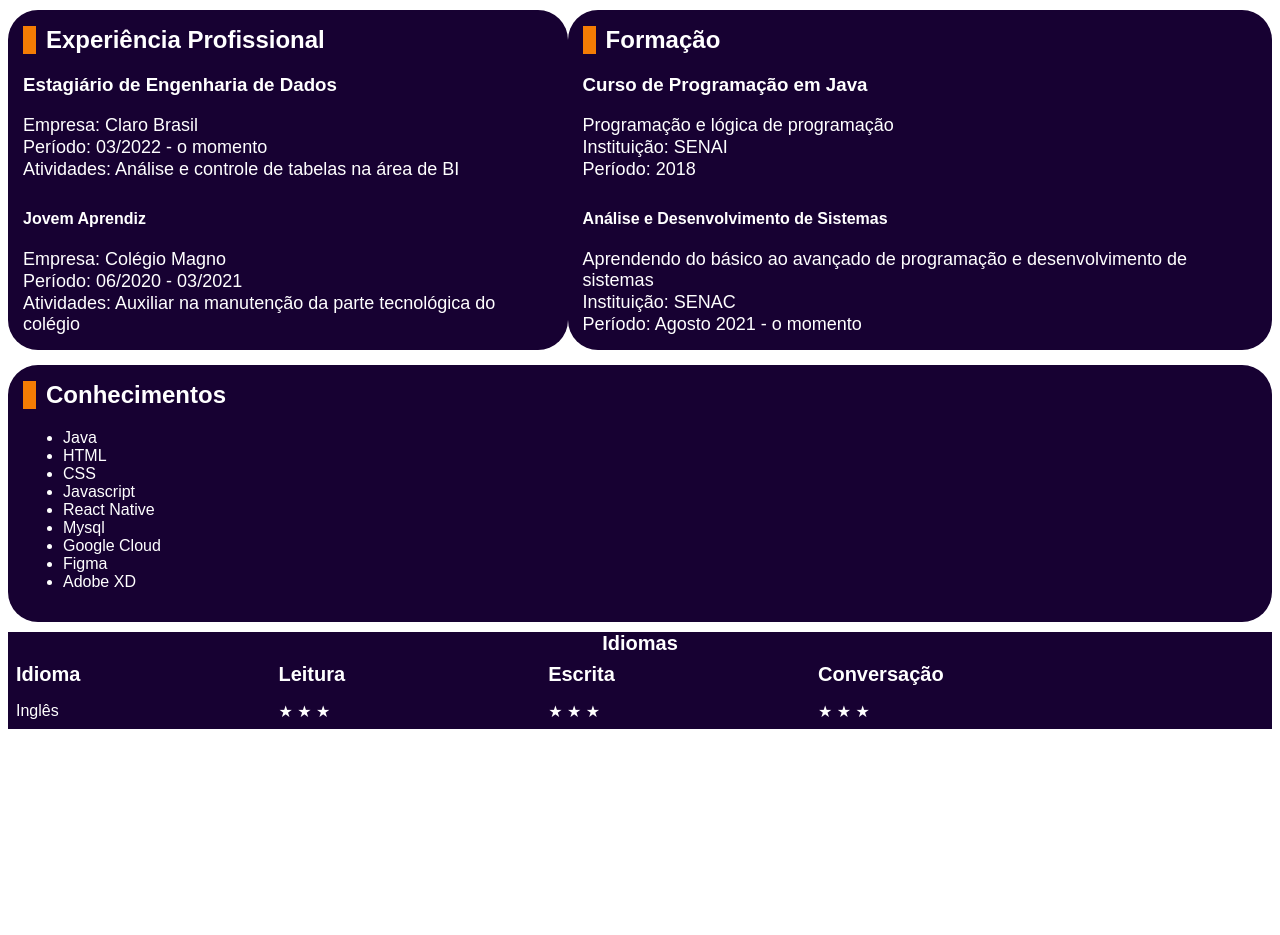
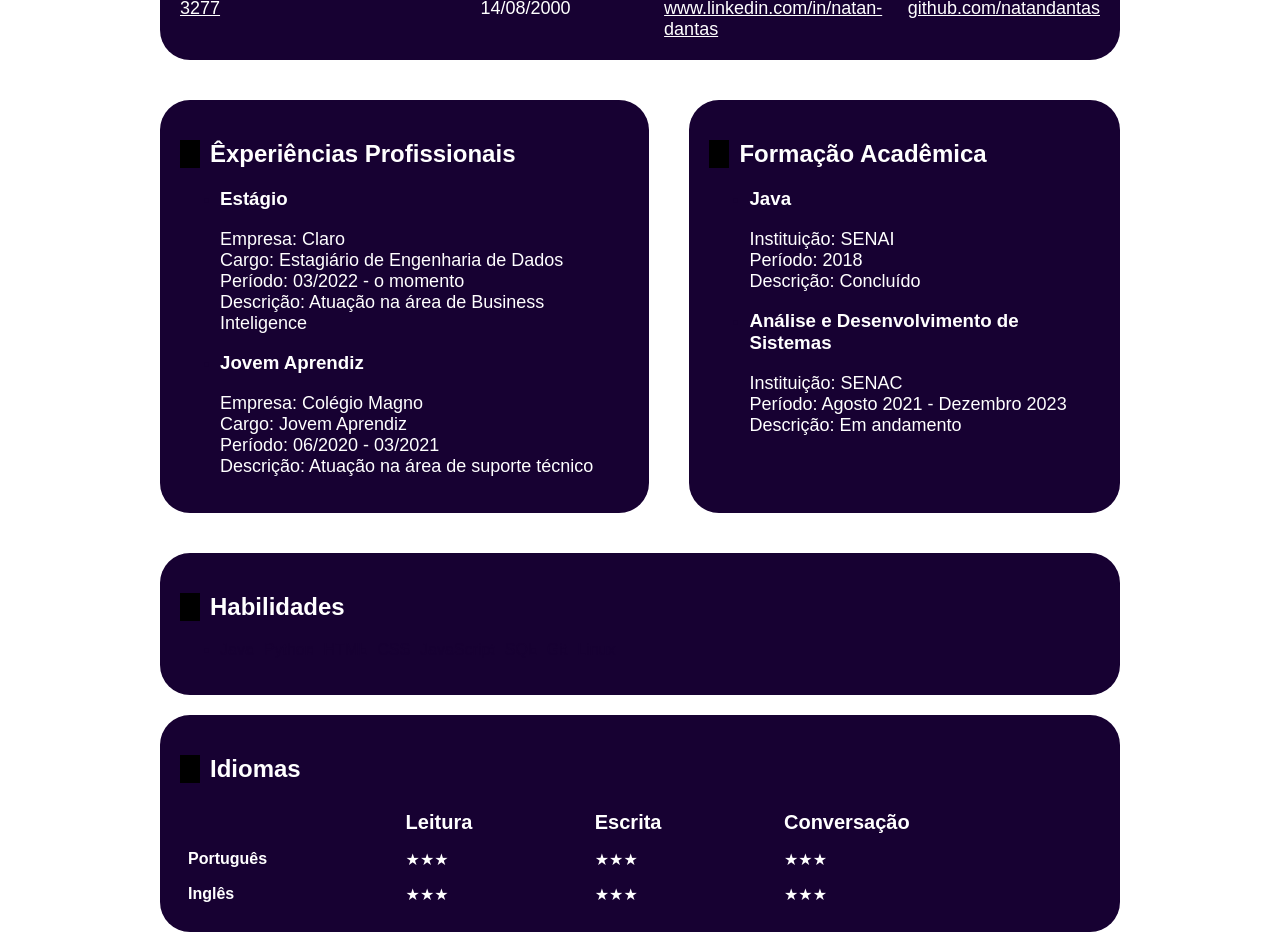
Before and after one commit to NatanDantas/Desenvolvimento_de_Sistemas_web, a plain HTML site: page index.html in a window 1280 px wide. Shown: the part 255-1190 px from the top of the page. Before the commit the page ends 992 px from the top, so only its background shows below. Drawn offline with Linux system fonts and the light colour scheme.

Commit message:
Correção da atividade - 0227

```diff
--- a/css/estilos.css
+++ b/css/estilos.css
@@ -5,36 +5,90 @@
   --texto-padrao: #ffffff;
   --fundo-padrao: #170132;
   color: var(--fundo-padrao);
+  font-family: Arial, sans-serif;
 }
-a {
+main{
+  margin: 0 auto;
+  width: min(1000px, 100% );
+}
+a{
   color: var(--texto-padrao);
 }
-body {
-  font-family: Arial, sans-serif;
-  box-sizing: border-box;
+.area-dados{
+  background-color: var(--fundo-padrao);
+  padding: 20px;
+  border-radius: 30px;
+  margin: 20px;
+  transition: all ease-in-out 0.5;
 }
-header {
-  padding: 20px;
-  background-color: var(--fundo-padrao);
-  padding: 30px;
-  border-radius: 30px;
+.area-dados:hover{
+  background-color: #45239454;
+  transform: translate(-10px, -10px);
+  box-shadow: 10px 10px 15px #ccc;
+  color: var(--fundo-padrao);
+  transition: all ease-in-out 0.5;
 }
-.foto {
-  float: left;
+.area-dados > h2 {
+  border-left: 20px solid #000000;
+  color: var(--texto-padrao);
+  padding-left: 10px;
+  transition: all ease-in-out 0.5s;
+}
+.area-dados:hover > h2 {
+  border-left-color: #ffffff;
+}
+#dados-pessoais > h1 {
+  text-align: center;
+}
+#dados-pessoais > div {
+  display: flex;
+}
+#dados-pessoais > div > img {
+  border-radius: 50%;
   width: 150px;
   height: 150px;
-  margin-right: 20px;
-  border-radius: 50%;
 }
-.foto img {
-  border-radius: 50%;
+#dados-pessoais > div > div {
+  margin-left: 50px;
+  text-align: center;
 }
-.info {
-  overflow: auto;
+.infos-lado-a-lado {
+  display: flex;
+  flex-direction: row;
+  flex-wrap: nowrap;
+  justify-content: space-between;
+}
+.infos-lado-a-lado > .area-dados {
+  flex-grow: 1;
+  flex-shrink: 1;
+}
+#habilidades > ul {
+  display: flex;
+  flex-wrap: wrap;
+  gap: 10px;
+}
+#conhecimentos > ul > li {
+  list-style: none;
+  padding: 5px 10px;
+  flex-grow: 3;
+  color: brown;
+  text-align: center;
+  background-color: aquamarine;
+  border: 1px solid rebeccapurple;
+  border-radius: 10px;
+}
+#idiomas > table {
+  width: 100%;
+}
+#idiomas > table > thead > tr {
+  background-color: black;
 }
 h1 {
   margin: 0;
   font-size: 36px;
+  color: var(--texto-padrao);
+}
+h3{
   color: var(--texto-padrao);
 }
 p {
@@ -42,72 +96,12 @@ p {
   font-size: 18px;
   color: var(--texto-padrao);
 }
-.contato {
-  margin-top: 20px;
-}
-.contato p {
-  margin-bottom: 5px;
-}
-.textbox1 {
-  background-color: var(--fundo-padrao);
-  margin-top: 15px;
-  padding: 15px;
-  border-radius: 30px;
-}
-.textbox2 {
-  background-color: var(--fundo-padrao);
-  margin-top: 15px;
-  padding: 15px;
-  border-radius: 30px;
-}
-.textbox3 {
-  background-color: #170132;
-  margin-top: 15px;
-  padding: 15px;
-  border-radius: 30px;
-}
-.experience h2 {
-  margin-top: 1px;
-  color: #ffffff;
-}
-.experience h3 {
-  margin-top: 1px;
-  color: #ffffff;
-}
-.experience h4 {
-  margin-top: 30px;
-  color: #ffffff;
-}
-.experience p {
-  margin-top: 1px;
-  color: #ffffff;
-}
-.experience ul {
-  margin-top: 1px;
-  color: #ffffff;
-}
-
-table {
-  background-color: #170132;
-  margin-top: 10px;
-  border-collapse: collapse;
-  width: 100%;
-}
-
 thead {
   background-color: #170132;
   color: #ffffff;
   font-size: 20px;
   font-weight: bold;
 }
-
-caption {
-  background-color: #170132;
-  color: #ffffff;
-  font-size: 20px;
-  font-weight: bold;
-}
-
 th,
 td {
   text-align: left;
@@ -118,16 +112,3 @@ td {
 th {
   background-color: #170132;
 }
-
-h2 {
-  border-left: 13px solid #f47c04;
-  padding-left: 10px;
-}
-.info-lad-a-lado {
-  display: flex;
-  justify-content: space-between;
-}
-.info-lad-a-lado > .experience {
-  flex-grow: 2;
-  flex-shrink: 1;
-}
--- a/index.html
+++ b/index.html
@@ -10,97 +10,98 @@
     </head>
 
     <body>
-        <header class="container">
-            <div class="foto">
-                <img src="img/Perfilcv.png" alt="Foto" width="150" height="150">
+        <main>
+            <header id="dados-pessoais" class="area-dados">
+                <h1>José Natan Claudino Dantas</h1>
+                <div>
+                    <img id="foto-perfil" src="img/Perfilcv.png" alt="Foto de Natan Dantas">
                 </div>
-
-            <div class="info">
-                <h1>José Natan Claudino Dantas</h1>
-                <div class="contato">
-                    <p>E-mail: natancdantas@gmail.com</p>
-                    <p>Telefone: (11) 95927-3277</p>
-                    <p>Data de nascimento: 08/14</p>
+                <div>
+                    <p><a href="tel: +55 11 95927-3277">(11) 95927-3277</a></p>
+                    <p><a href="mailto:natancdantas@gmail.com">natancdantas@gmail.com</a></p>
+                    <p>Data de Nascimento: <span>14/08/2000</span></p>
+                    <p>Linkedin: <a href="https://www.linkedin.com/in/natan-dantas-b33ba0210/">www.linkedin.com/in/natan-dantas</a></p>
+                    <p>Github: <a href="https://github.com/NatanDantas">github.com/natandantas</a></p>
+            </header>
+            <div class="infos-lado-a-lado">
+            <section id="formacao-prof" class="area-dados">
+                <h2>Êxperiências Profissionais</h2>
+                <ul>
+                    <li>
+                        <h3>Estágio</h3>
+                        <p>Empresa: <span>Claro</span></p>
+                        <p>Cargo: <span>Estagiário de Engenharia de Dados</span></p>
+                        <p>Período: <span>03/2022 - o momento</span></p>
+                        <p>Descrição: <span>Atuação na área de Business Inteligence</span></p>
+                    </li>
+                    <li>
+                        <h3>Jovem Aprendiz</h3>
+                        <p>Empresa: <span>Colégio Magno</span></p>
+                        <p>Cargo: <span>Jovem Aprendiz</span></p>
+                        <p>Período: <span>06/2020 - 03/2021</span></p>
+                        <p>Descrição: <span>Atuação na área de suporte técnico</span></p>
+                    </li>
+                </ul>
+                </section>
+                <section id="formacao-acad" class="area-dados">
+                <h2>Formação Acadêmica</h2>
+                <ul>
+                    <li>
+                        <h3>Java</h3>
+                        <p>Instituição: <span>SENAI</span></p>
+                        <p>Período: <span>2018</span></p>
+                        <p>Descrição: <span>Concluído</span></p>
+                    </li>
+                    <li>
+                        <h3>Análise e Desenvolvimento de Sistemas</h3>
+                        <p>Instituição: <span>SENAC</span></p>
+                        <p>Período: <span>Agosto 2021 - Dezembro 2023</span></p>
+                        <p>Descrição: <span>Em andamento</span></p>
+                    </li>
+                </ul>
+                </section>
             </div>
-                <div class="links">
-                    <p>LinkedIn: <a href="https://www.linkedin.com/in/natan-dantas-b33ba0210/">www.linkedin.com/in/natan-dantas</a></p>
-                    <p>Github: <a href="https://github.com/NatanDantas">https://github.com/NatanDantas</a></p>
-                </div>
-
-            </div>
-        </header>
-
-        <div class="info-lad-a-lado">
-        <div class="textbox1">
-            <div class="experience">
-                <h2>Experiência Profissional</h2>
-                <div class="experience">
-                    <h3>Estagiário de Engenharia de Dados</h3>
-                    <p>Empresa: Claro Brasil</p>
-                    <p>Período: 03/2022 - o momento</p>
-                    <p>Atividades: Análise e controle de tabelas na área de BI</p>
-
-                    <h4>Jovem Aprendiz</h4>
-                    <p>Empresa: Colégio Magno</p>
-                    <p>Período: 06/2020 - 03/2021</p>
-                    <p>Atividades: Auxiliar na manutenção da parte tecnológica do
-                        colégio</p>
-                </div>
-            </div>
-        </div>
-        <div class="textbox2">
-            <div class="experience">
-                <h2>Formação</h2>
-                <div class="experience">
-                    <h3>Curso de Programação em Java</h3>
-                    <p>Programação e lógica de programação</p>
-                    <p>Instituição: SENAI</p>
-                    <p>Período: 2018</p>
-
-                    <h4>Análise e Desenvolvimento de Sistemas</h4>
-                    <p>Aprendendo do básico ao avançado de programação e desenvolvimento de sistemas</p>
-                    <p>Instituição: SENAC</p>
-                    <p>Período: Agosto 2021 - o momento</p>
-                </div>
-            </div>
-        </div>
-    </div>
-        <div class="textbox3">
-            <div class="experience">
-                <h2>Conhecimentos</h2>
-                <div class="experience">
+            <section id="habilidades" class="area-dados">
+                <h2>Habilidades</h2>
                 <ul>
                     <li>Java</li>
+                    <li>Python</li>
                     <li>HTML</li>
                     <li>CSS</li>
-                        <li>Javascript</li>
-                        <li>React Native</li>
-                        <li>Mysql</li>
-                        <li>Google Cloud</li>
-                        <li>Figma</li>
-                        <li>Adobe XD</li>
+                    <li>JavaScript</li>
+                    <li>SQL</li>
+                    <li>Git</li>
+                    <li>Linux</li>
                 </ul>
-
-                </div>
-            </div>
-        </div>
-        <table>
-            <caption>Idiomas</caption>
+            </section>
+            <section id="idiomas" class="area-dados">
+                <h2>Idiomas</h2>
+                <table cellspacing="0">
                     <thead>
                         <tr>
-                <th>Idioma</th>
+                            <th>&nbsp;</th>
                             <th>Leitura</th>
                             <th>Escrita</th>
                             <th>Conversação</th>
                         </tr>
                     </thead>
                     <tbody>
-                <td>Inglês</td>
-                <td>&#9733 &#9733 &#9733</td>
-                <td>&#9733 &#9733 &#9733</td>
-                <td>&#9733 &#9733 &#9733</td>
+                        <tr>
+                            <th>Português</th>
+                            <td>&#9733;&#9733;&#9733;</td>
+                            <td>&#9733;&#9733;&#9733;</td>
+                            <td>&#9733;&#9733;&#9733;</td>
+                        </tr>
+                        <tr>
+                            <th>Inglês</th>
+                            <td>&#9733;&#9733;&#9733;</td>
+                            <td>&#9733;&#9733;&#9733;</td>
+                            <td>&#9733;&#9733;&#9733;</td>
+                        </tr>
                     </tbody>
                 </table>
+            </section>
+        </main>
     </body>
 
 </html>
```
Lines whose indentation alone changed are shown as unchanged.
